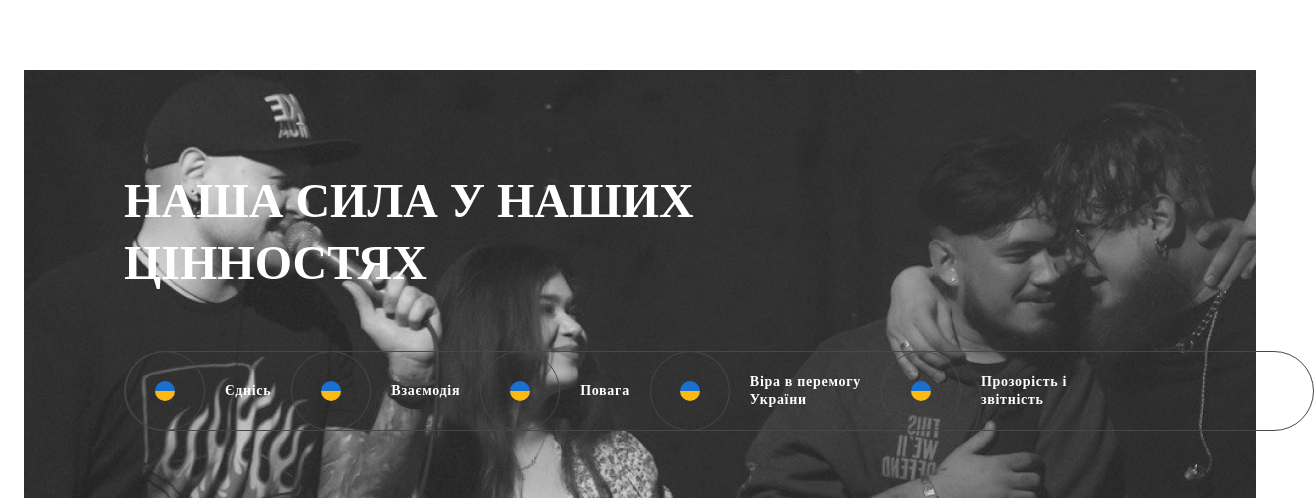
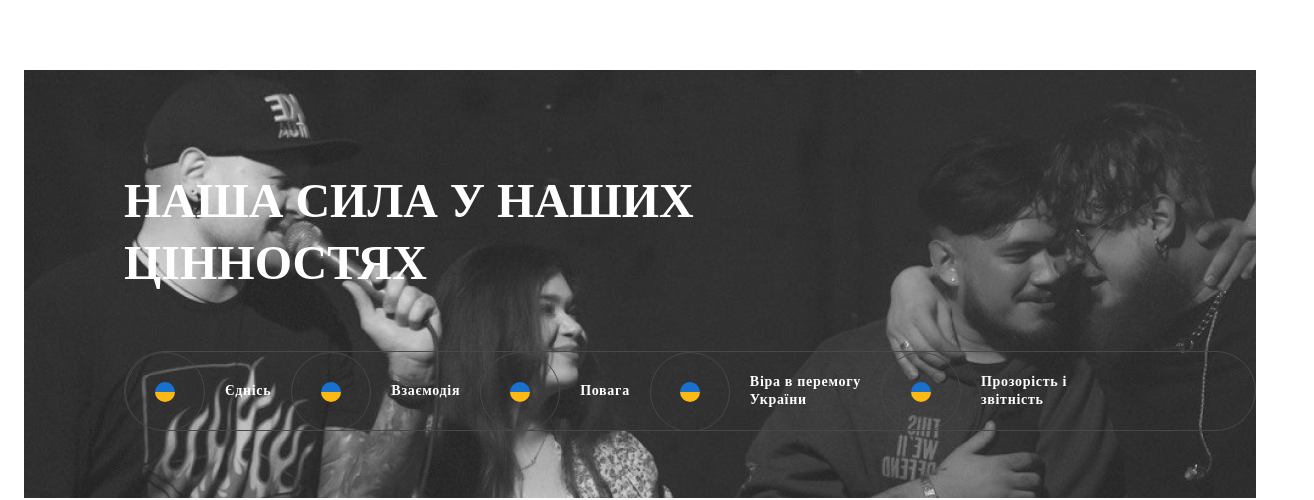
Before and after one commit to AntonVak/dlya-heroiv-site, a React (Create React App) app: page / in a window 1280 px wide. Shown: the part 300-800 px from the top of the page, 1314 px wide, since content can reach past the window. Built offline with nearby package versions, Linux system fonts and the light colour scheme; a web font is replaced by a local one.

Commit message:
Values scroll

```diff
--- a/src/components/OurValues.jsx
+++ b/src/components/OurValues.jsx
@@ -1,24 +1,38 @@
+import { Container } from "@mui/material";
 import style from "./ourValues.module.css";
 import FlagIcon from "./ui/icons/FlagIcon";
 
 const OurValues = () => {
-    return ( <section className={style.section}>
-        <p className={style.title}>наша сила у наших цінностях</p>
-        <div className={style.values}>
+  const styles = {
+    containerLg: {
+      "&.MuiContainer-maxWidthLg": {
+        width: "100% ",
+      },
+    },
+  };
+  return (
+    <section className={style.section}>
+      <Container sx={{ ...styles.containerLg }}></Container>
+      <p className={style.title}>наша сила у наших цінностях</p>
+      <div className={style.values}>
         <FlagIcon />
-        <div className={style.values_title}>Єднісь</div>
-        <FlagIcon/>
-        <div className={style.values_title}>Взаємодія</div>
-        <FlagIcon/>
-        <div className={style.values_title}>Повага</div>
-        <FlagIcon/>
-        <p className={style.values_title}>Віра в перемогу <br></br>
-України</p>
-        <FlagIcon/>
-        <div className={style.values_title}>Прозорість і<br></br>звітність</div>
-
-        </div>
-    </section> );
-}
+        <p className={style.values_title}>Єднісь</p>
+        <FlagIcon />
+        <p className={style.values_title}>Взаємодія</p>
+        <FlagIcon />
+        <p className={style.values_title}>Повага</p>
+        <FlagIcon />
+        <p className={style.values_title}>
+          Віра в перемогу <br></br>
+          України
+        </p>
+        <FlagIcon />
+        <p className={style.values_title}>
+          Прозорість і<br></br>звітність
+        </p>
+      </div>
+    </section>
+  );
+};
 
 export default OurValues;
--- a/src/components/ourValues.module.css
+++ b/src/components/ourValues.module.css
@@ -7,6 +7,7 @@
   background-color: rgba(0, 0, 0, 0.1);
   padding: 0;
   margin-top: 100px;
+  width: 100%;
 }
 
 .title {
@@ -22,12 +23,14 @@
   color: #ffffff;
 }
 .values {
+  overflow-x: scroll;
+    max-width: calc(100% - 100px);
   width: 1190px;
   height: 80px;
   border: 1px solid #484848;
   border-radius: 50px;
   margin: 56px 0 0 100px;
-  display: flex;
+  display: -webkit-box;
   gap: 20px;
   align-items: center;
 }
@@ -40,6 +43,9 @@
   line-height: 130%; /* 18.2px */
   letter-spacing: 0.7px;
   color: #ffffff;
+  display: flex;
+    align-items: center;
+    justify-content: center;
 
 }
 
```
